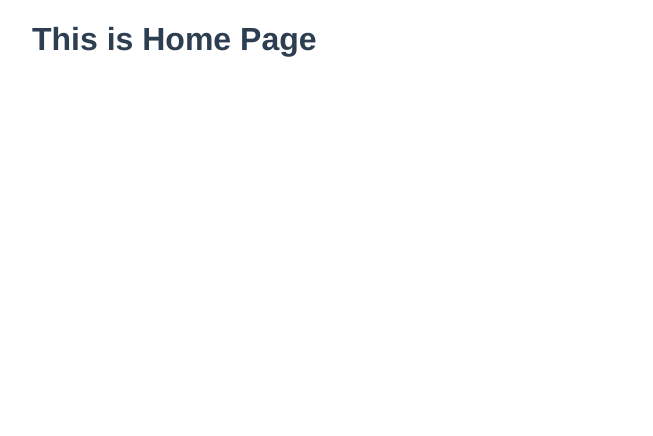
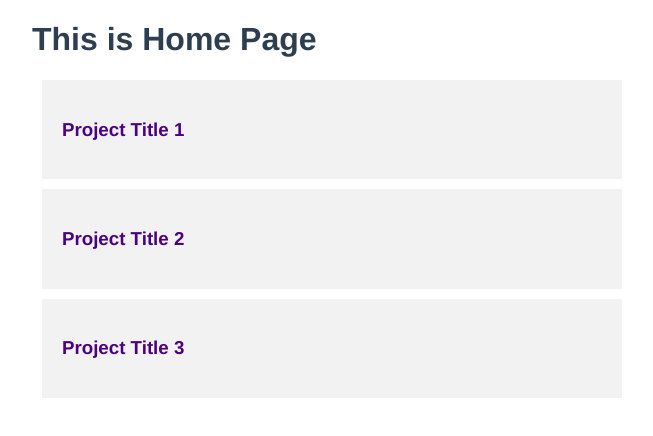
Before and after one commit to fisheeesh/Project-Planner, a Vue app: page / in a window 1280 px wide. Shown: the top 436 px of the page, without its empty margins (308-961 px from the left). Built offline with nearby package versions, Linux system fonts and the light colour scheme; data requests are answered from the project's data file.

Commit message:
json-server, fetch, show data and conditional detail

```diff
--- /dev/null
+++ b/database/db.json
@@ -0,0 +1,19 @@
+{
+    "projects": [
+        {
+            "id": 1,
+            "title": "Project Title 1",
+            "projectDetail": "Project Detial 1"
+        },
+        {
+            "id": 2,
+            "title": "Project Title 2",
+            "projectDetail": "Project Detial 2"
+        },
+        {
+            "id": 3,
+            "title": "Project Title 3",
+            "projectDetail": "Project Detial 3"
+        }
+    ]
+}
--- a/package.json
+++ b/package.json
@@ -4,7 +4,8 @@
   "private": true,
   "scripts": {
     "serve": "vue-cli-service serve",
-    "build": "vue-cli-service build"
+    "build": "vue-cli-service build",
+    "dev" : " json-server --watch database/db.json"
   },
   "dependencies": {
     "core-js": "^3.8.3",
--- a/src/App.vue
+++ b/src/App.vue
@@ -1,5 +1,4 @@
 <template>
-
   <router-view/>
 </template>
 
@@ -9,6 +8,7 @@
   -webkit-font-smoothing: antialiased;
   -moz-osx-font-smoothing: grayscale;
   max-width: 600px;
+  /* background-color: red; */
   margin: 0 auto;
   color: #2c3e50;
 }
--- /dev/null
+++ b/src/components/SingleProject.vue
@@ -0,0 +1,37 @@
+<template>
+    <div class="project" @click="showDetail">
+        <h3>{{ project.title }}</h3>
+        <div v-if="isShow">
+            <p>{{ project.projectDetail }}</p>
+        </div>
+    </div>
+</template>
+
+<script>
+export default {
+    data(){
+        return{
+            isShow : false
+        }
+    },
+    props: [
+        'project'
+    ],
+    methods: {
+        showDetail(){
+            this.isShow = !this.isShow
+        }
+    }
+}
+</script>
+<style>
+.project{
+    padding: 20px;
+    background-color: #f2f2f2;
+    cursor: pointer;
+    margin: 10px;
+}
+h3{
+    color: indigo;
+}
+</style>
--- a/src/views/Home.vue
+++ b/src/views/Home.vue
@@ -1,12 +1,27 @@
 <template>
     <div class="home">
         <h1>This is Home Page</h1>
+        <div v-for="project in projects" :key="project.id">
+            <SingleProject :project="project"></SingleProject>
+        </div>
     </div>
 </template>
 
 <script>
+import SingleProject from '../components/SingleProject'
 export default {
-
+  components: { SingleProject },
+    data(){
+        return{
+            projects : []
+        }
+    },
+    mounted(){
+        fetch('http://localhost:3000/projects')
+        .then(response => response.json())
+        .then(datas => this.projects = datas)
+        .catch(error => console.log(error))
+    }
 }
 </script>
 
```
Also changed, not shown: src/components/HelloWorld.vue (deleted, +0 -58 lines).
